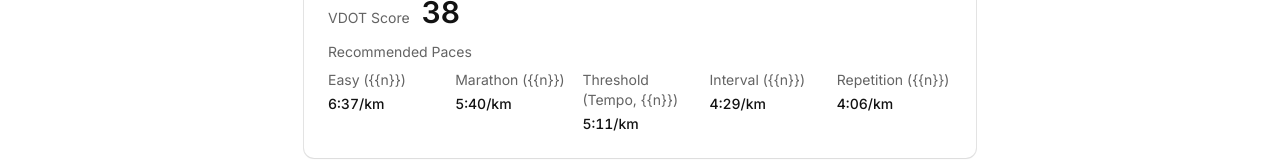
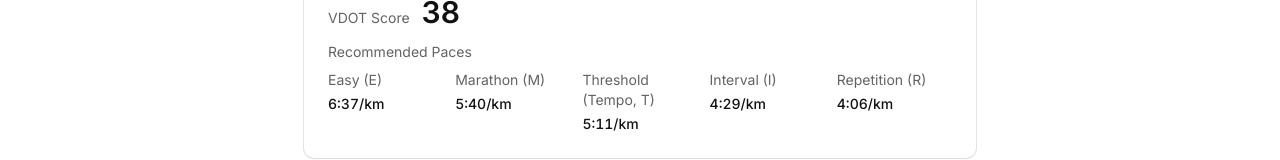
Before and after one commit to hiltonpo/pace-lab, a React (Vite) app in the folder apps/web/: page /plans/new in a window 1280 px wide. Shown: the part 651-811 px from the top of the page. Built offline with nearby package versions, Linux system fonts and the light colour scheme; no server answers.

Commit message:
refactor: move PACE_SHORT_LABELS to shared package

```diff
--- a/apps/web/src/pages/CreatePlanPage.tsx
+++ b/apps/web/src/pages/CreatePlanPage.tsx
@@ -25,6 +25,7 @@ import {
   SelectTrigger,
   SelectValue,
 } from "@/components/ui/select";
+import { PACE_SHORT_LABELS } from "@pace-lab/shared";
 
 const RACE_TYPES: RaceType[] = ["marathon", "half_marathon", "10k", "5k"];
 const WEEKS_OPTIONS = [8, 12, 16] as const;
@@ -217,7 +218,9 @@ export const CreatePlanPage = () => {
                   ).map((paceType) => (
                     <div key={paceType} className="space-y-1">
                       <p className="text-muted-foreground">
-                        {t(`plans.preview.${paceType}`)}
+                        {t(`plans.preview.${paceType}`, {
+                          n: PACE_SHORT_LABELS[paceType],
+                        })}
                       </p>
                       <p className="font-medium tabular-nums">
                         {formatPace(preview!.paces[paceType])}
--- a/apps/web/src/pages/PlanDetailPage.tsx
+++ b/apps/web/src/pages/PlanDetailPage.tsx
@@ -10,15 +10,10 @@ import {
 import { usePlanDetail, useDeletePlan } from "../hooks/usePlans";
 import { Button } from "@/components/ui/button";
 import { Card, CardContent, CardHeader, CardTitle } from "@/components/ui/card";
+import { PACE_SHORT_LABELS } from "@pace-lab/shared";
 
 const DAY_KEYS = ["sun", "mon", "tue", "wed", "thu", "fri", "sat"] as const;
-const PACE_SHORT_LABELS: Record<string, string> = {
-  easy: "E",
-  marathon: "M",
-  threshold: "T",
-  interval: "I",
-  repetition: "R",
-};
+
 
 export const PlanDetailPage = () => {
   const { t } = useTranslation();
--- a/packages/shared/src/training/vdot.ts
+++ b/packages/shared/src/training/vdot.ts
@@ -51,7 +51,16 @@ export type PaceType =
   | "threshold" // T 配速（Tempo）
   | "interval" // I 配速
   | "repetition"; // R 配速
-
+/**
+ * 五種訓練配速的 Jack Daniels 標準縮寫。
+ */
+export const PACE_SHORT_LABELS: Record<PaceType, string> = {
+  easy: "E",
+  marathon: "M",
+  threshold: "T",
+  interval: "I",
+  repetition: "R",
+};
 /**
  * 各訓練配速對應的 VDOT %強度。
  * 數值是 Jack Daniels 表的近似中間值。
```
